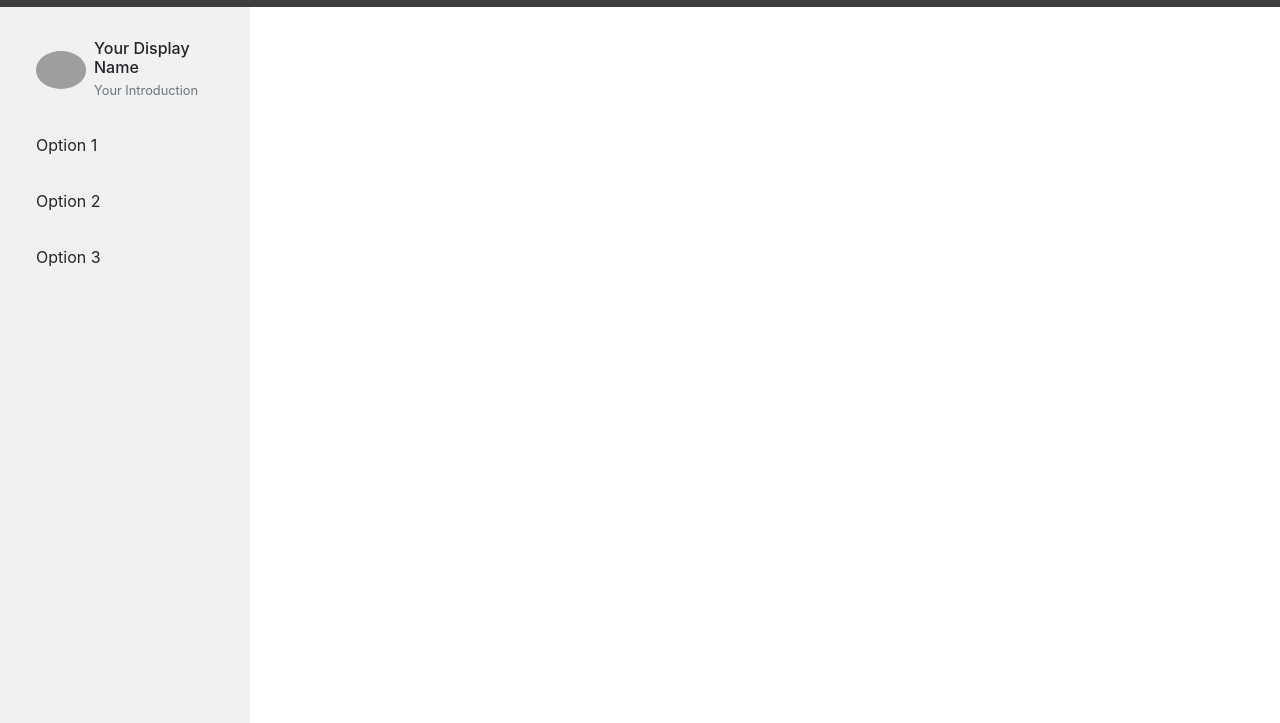
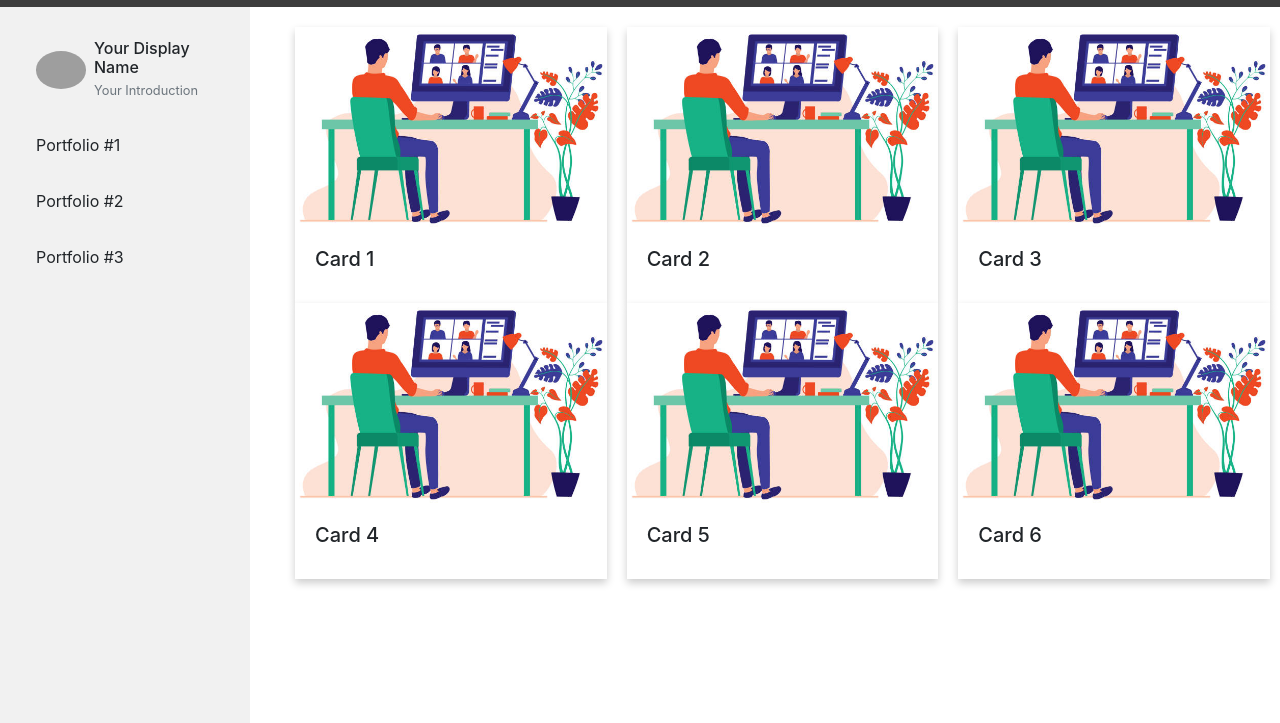
Before and after one commit to ssuUNB3035/career-canvas, a plain HTML site: page static/index.html in a window 1280 px wide. Both pictures are taken after a click on the button "My Portfolio". Shown: the part 77-800 px from the top of the page. Drawn offline with nearby package versions, Linux system fonts and the light colour scheme; grey boxes are pictures that could not be loaded.

Commit message:
Changed some styling and fixed some indentation.

```diff
--- a/static/CareerCanvas.js
+++ b/static/CareerCanvas.js
@@ -7,7 +7,7 @@ Vue.component('user-card', {
   },
   template: `
     <div class="card">
-      <img class="card-img-top" :src="user.image" alt="Card image cap">
+      <img class="rounded-circle mr-2" style="width: 200px; height: auto;" src="https://img.icons8.com/nolan/256/user-default.png" alt="Profile Picture" />
       <div class="card-body">
         <h5 class="card-title">{{ user.name }}</h5>
         <p class="card-text">{{ user.bio }}</p>
@@ -69,7 +69,7 @@ Vue.component('navbar', {
   },
   template: `
     <nav class="navbar">
-      <img src="../resource/websiteLogoWhite.png" class="logo" />
+      <img src="./resource/websiteLogoWhite.png" class="logo" />
       <ul class="tabs">
         <li>
           <button @click="userSearchClick" type="button" class="btn btn-outline-primary">User Search</button>
@@ -115,10 +115,10 @@ Vue.component('navbar', {
     { id: 4, name: 'Alice Brown', bio: 'Lorem ipsum dolor sit amet, consectetur adipiscing elit. Phasellus semper sapien eget mi tincidunt euismod.', image: 'https://via.placeholder.com/350x200', link: 'https://www.example.com/profile4' },
     { id: 5, name: 'Mike Lee', bio: 'Lorem ipsum dolor sit amet, consectetur adipiscing elit. Phasellus semper sapien eget mi tincidunt euismod.', image: 'https://via.placeholder.com/350x200', link: 'https://www.example.com/profile5' },
   ],
-    currentUser_selectedPortfolio: 'Option 1',
-    currentUser_portfolios: ['Option 1', 'Option 2', 'Option 3'],
+  currentUser_selectedPortfolio: 'Portfolio #1',
+  currentUser_portfolios: ['Portfolio #1', 'Portfolio #2', 'Portfolio #3'],
   currentUser_subEntryMap: {
-    'Cvent': [
+  'Portfolio #1': [
       { title: 'Card 1', description: 'This is card 1', image: 'https://via.placeholder.com/150' },
       { title: 'Card 2', description: 'This is card 2', image: 'https://via.placeholder.com/150' },
       { title: 'Card 3', description: 'This is card 3', image: 'https://via.placeholder.com/150' },
@@ -126,7 +126,7 @@ Vue.component('navbar', {
       { title: 'Card 5', description: 'This is card 5', image: 'https://via.placeholder.com/150' },
       { title: 'Card 6', description: 'This is card 6', image: 'https://via.placeholder.com/150' },
   ],
-    'Option 2': [
+  'Portfolio #2': [
       { title: 'Card 7', description: 'This is card 7', image: 'https://via.placeholder.com/150' },
       { title: 'Card 8', description: 'This is card 8', image: 'https://via.placeholder.com/150' },
       { title: 'Card 9', description: 'This is card 9', image: 'https://via.placeholder.com/150' },
@@ -134,7 +134,7 @@ Vue.component('navbar', {
       { title: 'Card 11', description: 'This is card 11', image: 'https://via.placeholder.com/150' },
       { title: 'Card 12', description: 'This is card 12', image: 'https://via.placeholder.com/150' },
   ],
-    'Option 3': [
+  'Portfolio #3': [
       { title: 'Card 13', description: 'This is card 13', image: 'https://via.placeholder.com/150' },
       { title: 'Card 14', description: 'This is card 14', image: 'https://via.placeholder.com/150' },
       { title: 'Card 15', description: 'This is card 15', image: 'https://via.placeholder.com/150' },
@@ -173,6 +173,7 @@ Vue.component('navbar', {
   },
   submitForm: function() {
     if (this.username != "" && this.password != "") {
+
       // Logs User in
       axios
       .post(this.serviceURL+"/user/login", {
@@ -191,10 +192,10 @@ Vue.component('navbar', {
             .then(response => {
                 if (response.data.status == "success") {
                   var portfolios = [];
-                    console.log(response.data.portfolios);
                   var tempArray = response.data.portfolios;
 
                   let map = {};
+
                   // Puts the portfolio title in an array
                   for (let i = 0; i < tempArray.length; i++){
                     portfolios.push(tempArray[i].title);
@@ -211,9 +212,6 @@ Vue.component('navbar', {
                   this.currentUser_portfolios = portfolios;
                   this.currentUser_selectedPortfolio = portfolios[0];
                   this.currentUser_subEntryMap = map;
-                    console.log(this.currentUser_portfolios);
-                    console.log(portfolios[0]);
-                    console.log(this.currentUser_subEntryMap);
                 }
             })
           }
--- a/static/index.html
+++ b/static/index.html
@@ -31,11 +31,12 @@
           <!-- User Cards -->
           <div id="user-list">
             <div class="row">
-              <user-card v-for="user in users" :key="user.id" :user="user"></user-card>
+              <user-card v-for="user in users" :key="user.id" :user="user" class="col-lg-4 col-md-6 col-sm-12"></user-card>
             </div>
           </div>
         </div>
-      </div> <!-- closing div tag for showUserSearch -->
+      </div>
+
 
       <div v-if="showMyPortfolio">
         <div class="sidebar">
@@ -55,7 +56,7 @@
         <div class="card-deck main">
           <div class="card-wrapper" v-for="(card, index) in cards" :key="index">
             <div class="card">
-              <img class="card-img-top" :src="card.image" :alt="card.title">
+              <img class="card-img-top" src="./resource/workPhoto.jpg">
               <div class="card-body">
                 <h5 class="card-title">{{ card.title }}</h5>
                 <p class="card-text">{{ card.content }}</p>
--- a/static/styles.css
+++ b/static/styles.css
@@ -112,6 +112,7 @@
         border: none;
         border-radius: 0;
         margin-bottom: 20px;
+        box-shadow: 0 4px 8px 0 rgba(0, 0, 0, 0.2);
     }
 
     .card-img-top {
```
Also changed, not shown: static/resource/websiteLogoWhite.png (renamed from resource/websiteLogoWhite.png), static/resource/workPhoto.jpg (added). Lines whose indentation alone changed are shown as unchanged.
